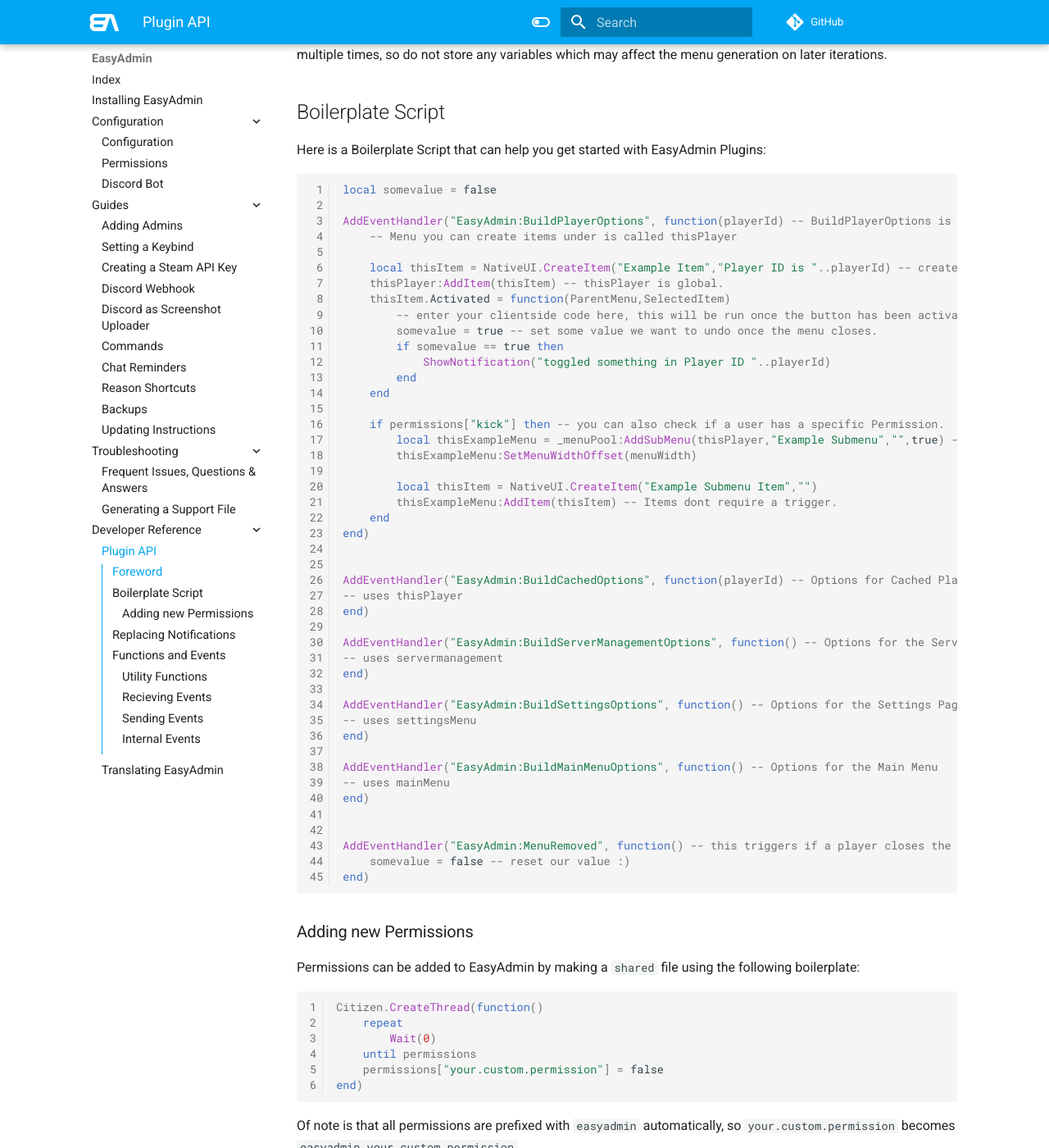
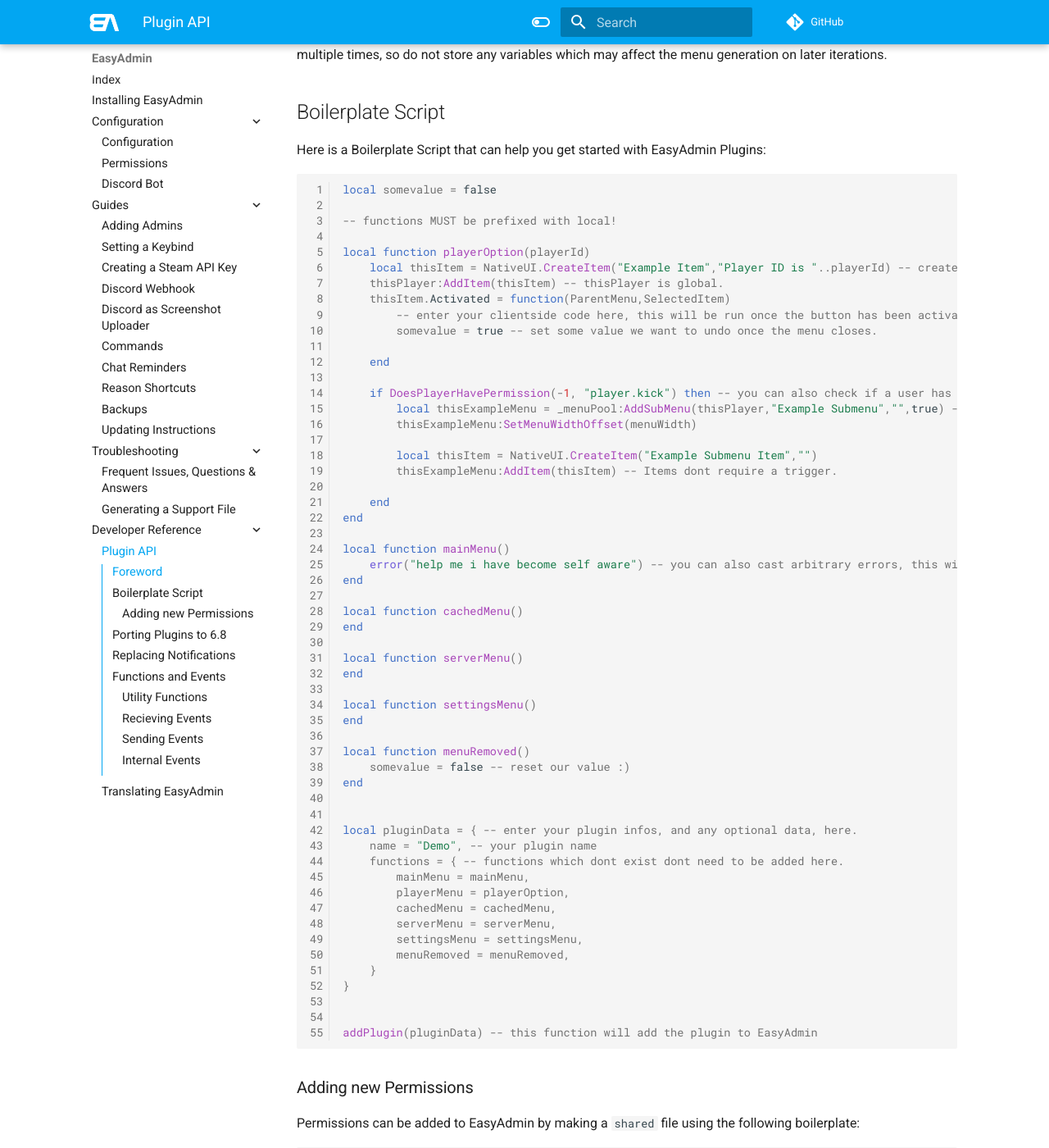
Before and after one commit to Blumlaut/EasyAdmin-docs, an MkDocs documentation site: the page built from docs/plugins.md, in a window 1280 px wide and 1400 px high, scrolled down 367 px. Shown: the whole window at 82% size. Built offline with MkDocs 1.6.1 and Material for MkDocs 9.7.7, drawn with Linux system fonts in a browser that asks for light colours; comment, search, counter and statistics services are not loaded; some of the changed text lies outside the part shown.

````diff
--- a/docs/plugins.md
+++ b/docs/plugins.md
@@ -17,49 +17,59 @@ Here is a Boilerplate Script that can help you get started with EasyAdmin Plugin
 ```Lua
 local somevalue = false
 
-AddEventHandler("EasyAdmin:BuildPlayerOptions", function(playerId) -- BuildPlayerOptions is triggered after building options like kick, ban.. Passes a Player ServerId
-	-- Menu you can create items under is called thisPlayer
+-- functions MUST be prefixed with local!
 
+local function playerOption(playerId)
 	local thisItem = NativeUI.CreateItem("Example Item","Player ID is "..playerId) -- create our new item
 	thisPlayer:AddItem(thisItem) -- thisPlayer is global.
 	thisItem.Activated = function(ParentMenu,SelectedItem)
 		-- enter your clientside code here, this will be run once the button has been activated.
 		somevalue = true -- set some value we want to undo once the menu closes.
-		if somevalue == true then
-			ShowNotification("toggled something in Player ID "..playerId)
-		end
+
 	end
 
-	if permissions["kick"] then -- you can also check if a user has a specific Permission.
+	if DoesPlayerHavePermission(-1, "player.kick") then -- you can also check if a user has a specific Permission.
 		local thisExampleMenu = _menuPool:AddSubMenu(thisPlayer,"Example Submenu","",true) -- Submenus work, too!
 		thisExampleMenu:SetMenuWidthOffset(menuWidth)
 
 		local thisItem = NativeUI.CreateItem("Example Submenu Item","")
 		thisExampleMenu:AddItem(thisItem) -- Items dont require a trigger.
+
 	end
-end)
+end
+
+local function mainMenu()
+	error("help me i have become self aware") -- you can also cast arbitrary errors, this will be visible in the console, with a proper stack trace, and easyadmin will not fail due to it.
+end
+
+local function cachedMenu()
+end
+
+local function serverMenu()
+end
+
+local function settingsMenu()
+end
+
+local function menuRemoved()
+	somevalue = false -- reset our value :)
+end
 
 
-AddEventHandler("EasyAdmin:BuildCachedOptions", function(playerId) -- Options for Cached Players, do note that these do not not support Player natives! They're cached BY EASYADMIN
--- uses thisPlayer
-end)
-
-AddEventHandler("EasyAdmin:BuildServerManagementOptions", function() -- Options for the Server Management Submenu, passes nothing.
--- uses servermanagement
-end)
-
-AddEventHandler("EasyAdmin:BuildSettingsOptions", function() -- Options for the Settings Page, once again, passes nothing
--- uses settingsMenu
-end)
-
-AddEventHandler("EasyAdmin:BuildMainMenuOptions", function() -- Options for the Main Menu
--- uses mainMenu
-end)
+local pluginData = { -- enter your plugin infos, and any optional data, here.
+	name = "Demo", -- your plugin name
+	functions = { -- functions which dont exist dont need to be added here.
+		mainMenu = mainMenu,
+		playerMenu = playerOption,
+		cachedMenu = cachedMenu,
+		serverMenu = serverMenu,
+		settingsMenu = settingsMenu,
+		menuRemoved = menuRemoved,
+	}
+}
 
 
-AddEventHandler("EasyAdmin:MenuRemoved", function() -- this triggers if a player closes the menu or the menupool gets removed, this CAN trigger multiple times in a row.
-	somevalue = false -- reset our value :)
-end)
+addPlugin(pluginData) -- this function will add the plugin to EasyAdmin
 ```
 
 ### Adding new Permissions
@@ -77,6 +87,44 @@ end)
 Of note is that all permissions are prefixed with `easyadmin` automatically, so `your.custom.permission` becomes `easyadmin.your.custom.permission`
 
 You can then use the permission you added by simply checking it server-side using `DoesPlayerHavePermission(source, "your.custom.permission")` or clientside using `permissions["your.custom.permission"]`, these will return a true/false boolean.
+
+
+## Porting Plugins to 6.8
+
+Porting your Plugin to 6.8 is fairly trivial, the menu generation event handlers have been replaced with functions:
+
+```diff
+- AddEventHandler("EasyAdmin:BuildPlayerOptions", function(playerId)
++ local function playerOption(playerId)
+
+- AddEventHandler("EasyAdmin:MenuRemoved", function()
++ local function menuRemoved()
+```
+
+Actual menu syntax has not changed, so no code changes in the UI generation are required.
+
+After you have changed all your EasyAdmin-related event handlers to local functions, add the following to the bottom of the script:
+
+```Lua
+local pluginData = {
+	name = "Demo",
+	functions = {
+		mainMenu = mainMenu,
+		playerMenu = playerOption,
+		cachedMenu = cachedMenu,
+		serverMenu = serverMenu,
+		settingsMenu = settingsMenu,
+		menuRemoved = menuRemoved,
+	}
+}
+
+
+addPlugin(pluginData)
+```
+
+the "name" property would be the name of your plugin, this can be any arbitrary string, your function names must also match the ones defined in the functions table.
+
+For example, if your playerMenu function is called `generatePlayerMenu`, then your should reflect that as `playerMenu = generatePlayerMenu,` in the functions table.
 
 
 ## Replacing Notifications
````
Also changed, not shown: docs/config.md (+1 -1 lines), docs/updating.md (+11 -0 lines).
